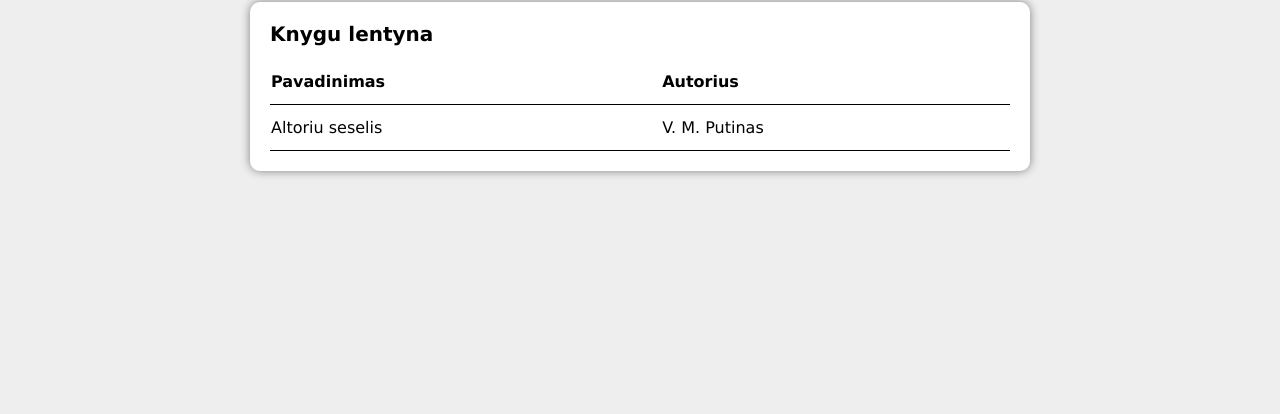
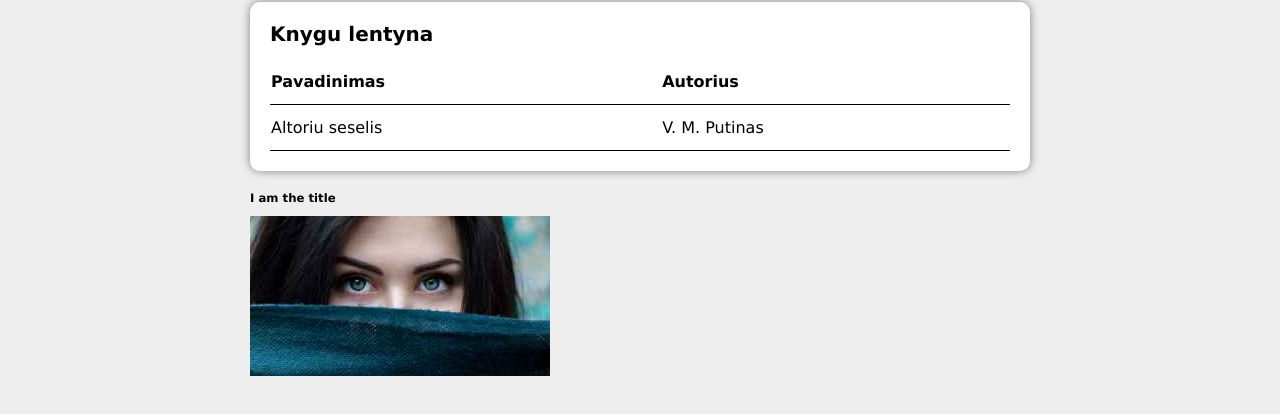
Before and after one commit to MariusCodeAcademy/feu5-9_css_mobile_first_grid_flex, a plain HTML site: page practice/index.html in a window 1280 px wide. Shown: the part 172-586 px from the top of the page. Drawn offline with Linux system fonts and the light colour scheme.

Commit message:
grid overlay

```diff
--- a/practice/index.html
+++ b/practice/index.html
@@ -45,6 +45,14 @@
     </main>
   </div>
 
+  <div class="container">
+    <div class="image-grid-container">
+      <h3 class="img-title">I am the title</h3>
+      <img src="img/about.jpg" alt="woman looking">
+    </div>
+  </div>
+
+
 
 
 </body>
```
Also changed, not shown: practice/img/about.jpg (added).
